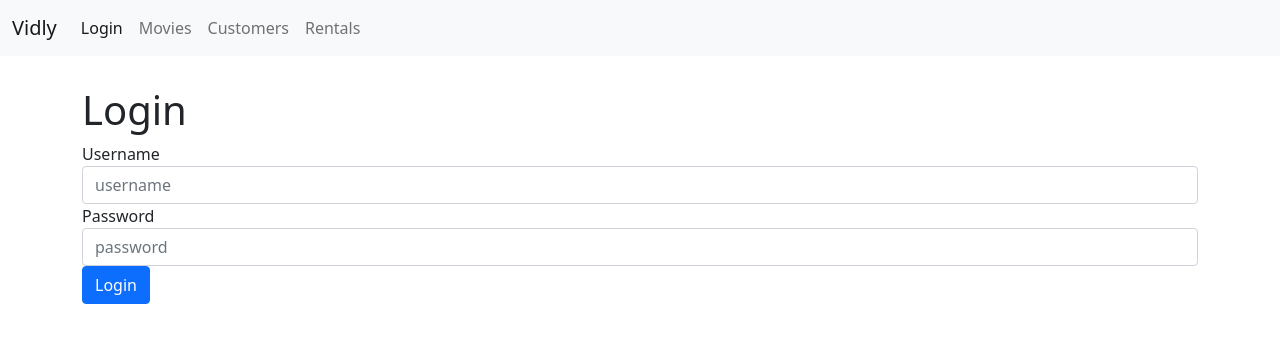
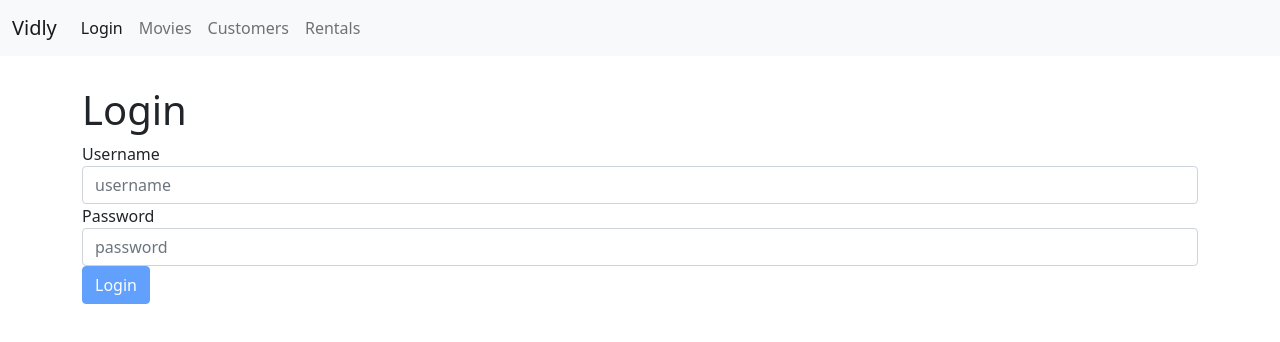
Before and after one commit to GRy82/vidlyUIRepo, a React (Create React App) app: page /login in a window 1280 px wide. Shown: the top 342 px of the page. Built offline with nearby package versions, Linux system fonts and the light colour scheme.

Commit message:
Login button now disabled unless there is text in both username and password input fields.

```diff
--- a/src/components/login.jsx
+++ b/src/components/login.jsx
@@ -76,7 +76,11 @@ class Login extends Component {
                         value={account.password}
                         error={errors.password}
                     />
-                    <button type="submit" className="btn btn-primary">Login</button>
+                    <button
+                        disabled={this.validate()}
+                        className="btn btn-primary"
+                        >Login
+                    </button>
                 </form>
             </div>
         );
```
